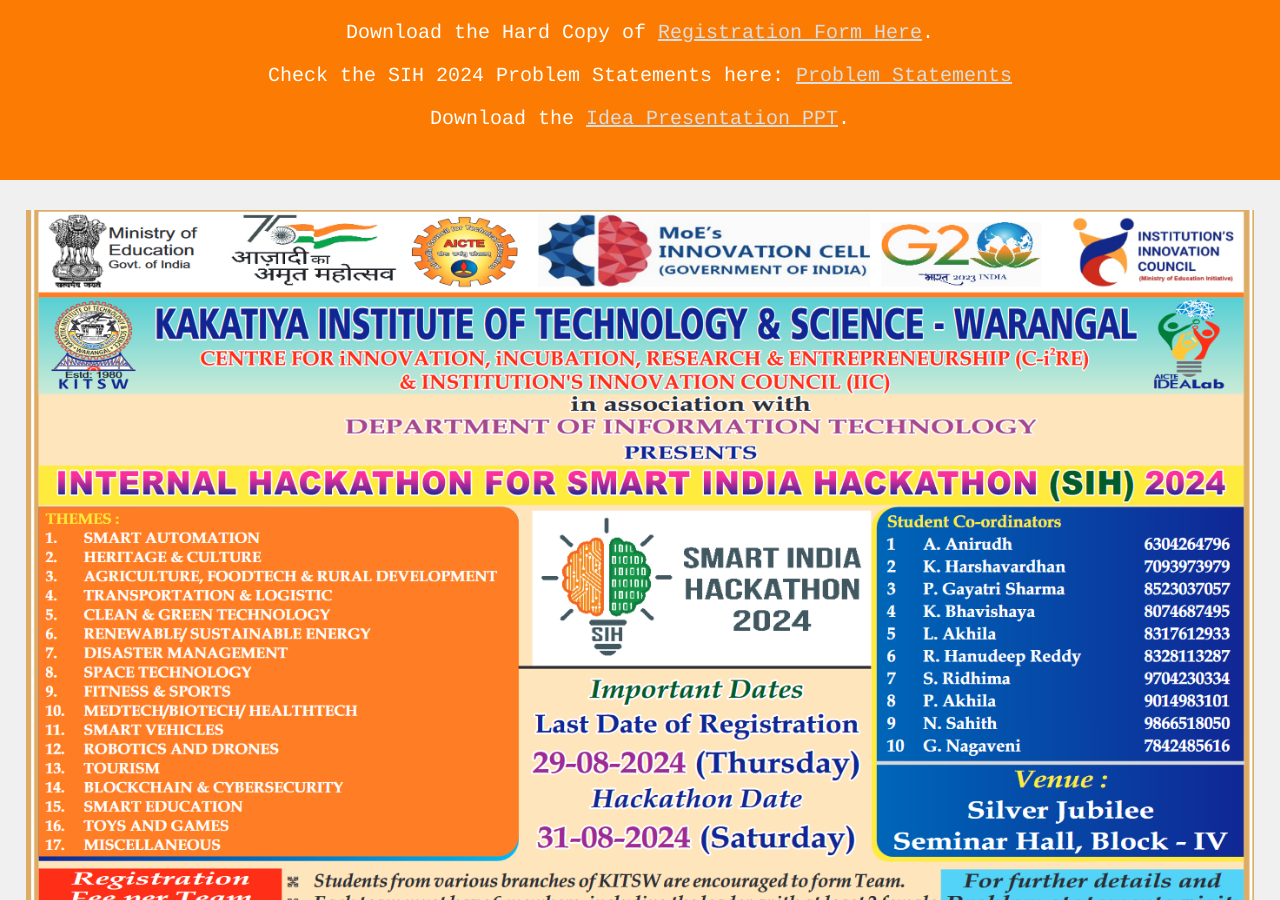
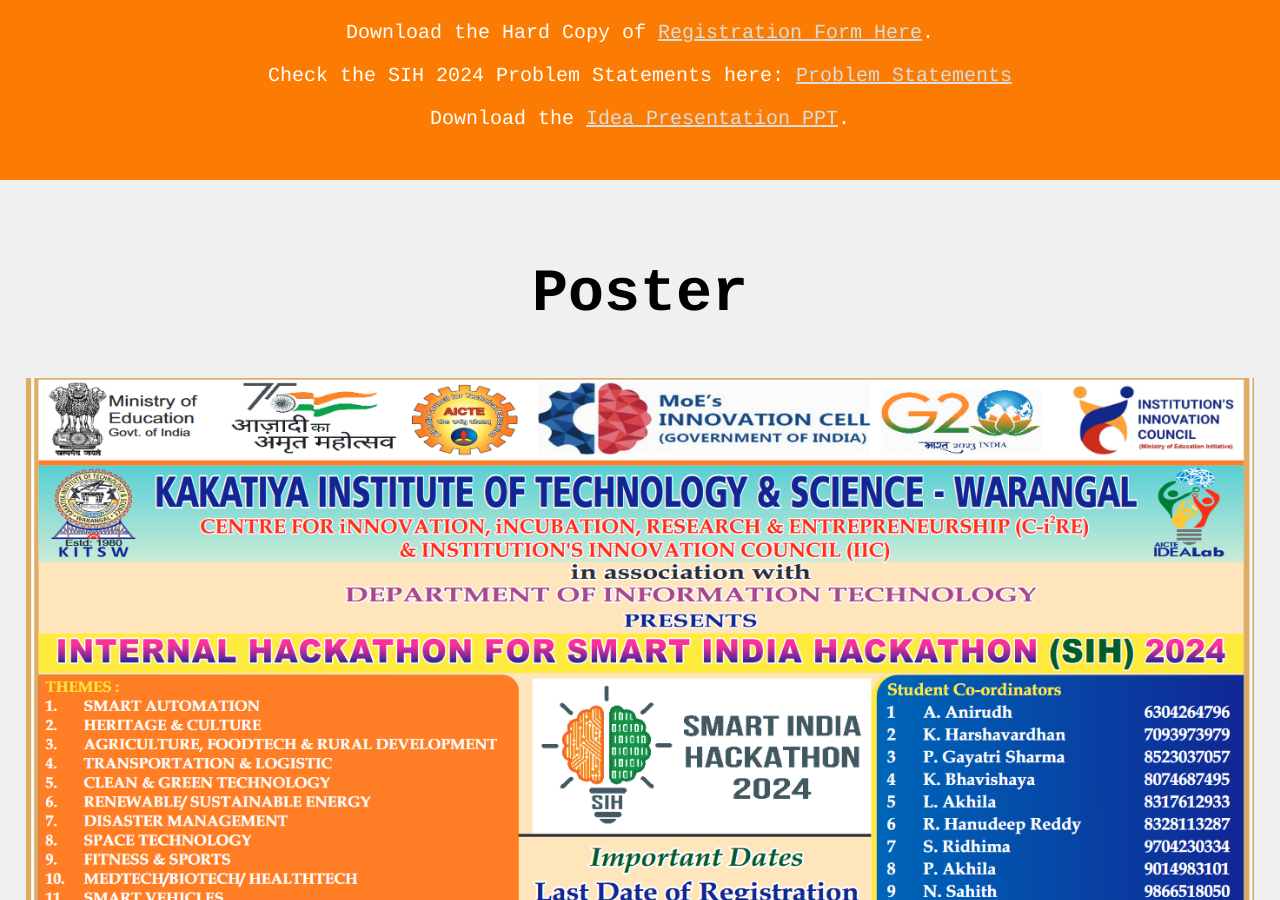
Before and after one commit to sih2024kitsw/sih2024kitsw.github.io, a Jekyll site: the page built from index.html, in a window 1280 px wide and 900 px high, scrolled down 1015 px. Built offline with Jekyll 4.4.1, drawn with Linux system fonts in a browser that asks for light colours.

Commit message:
Update index.html

```diff
--- a/index.html
+++ b/index.html
@@ -59,6 +59,7 @@
 
 <section id="poster">
   <div>
+    <h1>Poster</h1>
     <img src="images/poster.png"/ style="width: 100%; height: 100%;">
   </div>
 </section>
@@ -74,7 +75,7 @@
       <li>Download the <a href="https://sih2024kitsw.github.io/pdf/Registration_form_SIH2024.pdf">Hardcopy of the Registration Form</a></li><br><br>
       <li>Fill the form with relevant details and pay the registration fee of Rs.300 to Registration Committee (UPI Not Accepted)</li><br><br>
       <li>Fill the <a href="https://forms.gle/AkGAuFz7X8n4e1Fm9">Google Form</a> with the relevant details as written in the hard copy and provide proof of payment</li><br><br>
-      <li>Submit the hardcopy to the Registration Committee</li>
+      <li>Submit the hardcopy to the Registration Committee</li><br><br>
       <li>Download the <a href="/ppt/SIH2024_IDEA_Presentation_Format.pptx">Idea Presentation PPT</a> and pitch your idea on 31st August!</li>
       </ul>
     </p>
```
